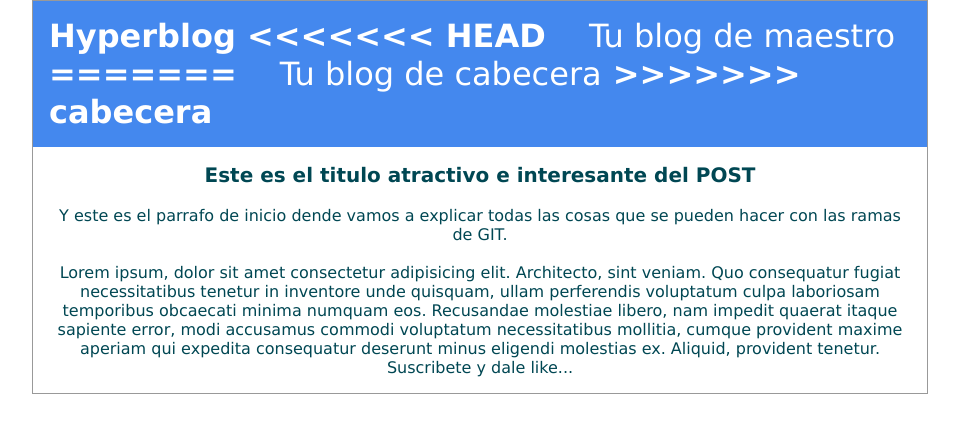
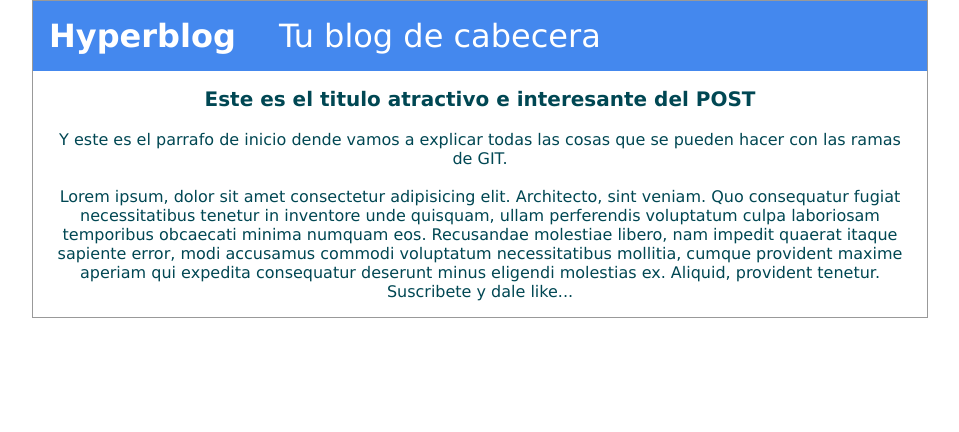
Before and after one commit to DanielHernandezTalla/hyperblog, a plain HTML site: page index.html in a window 1280 px wide. Shown: the whole page, without its empty margins (160-1119 px from the left). Drawn offline with Linux system fonts and the light colour scheme.

Commit message:
Solucionando el conflicto de fusion de ramas

```diff
--- a/index.html
+++ b/index.html
@@ -13,11 +13,7 @@
     <div class="container">
         <div class="cabecera">
             Hyperblog
-<<<<<<< HEAD
-            <span class="tagline">Tu blog de maestro</span>
-=======
             <span class="tagline">Tu blog de cabecera</span>
->>>>>>> cabecera
         </div>
         <div class="post">
             <h1>Este es el titulo atractivo e interesante del POST</h1>
```
